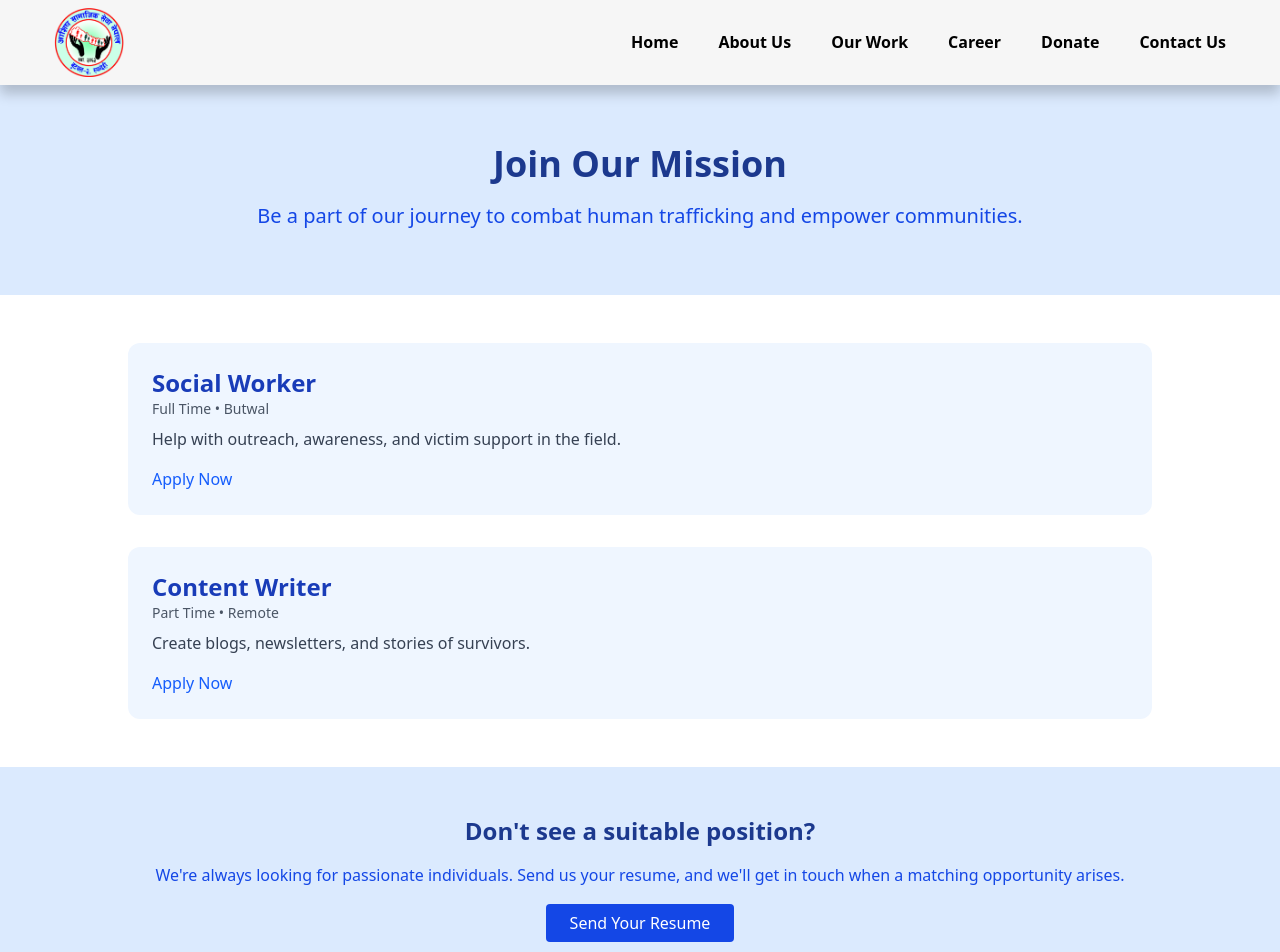
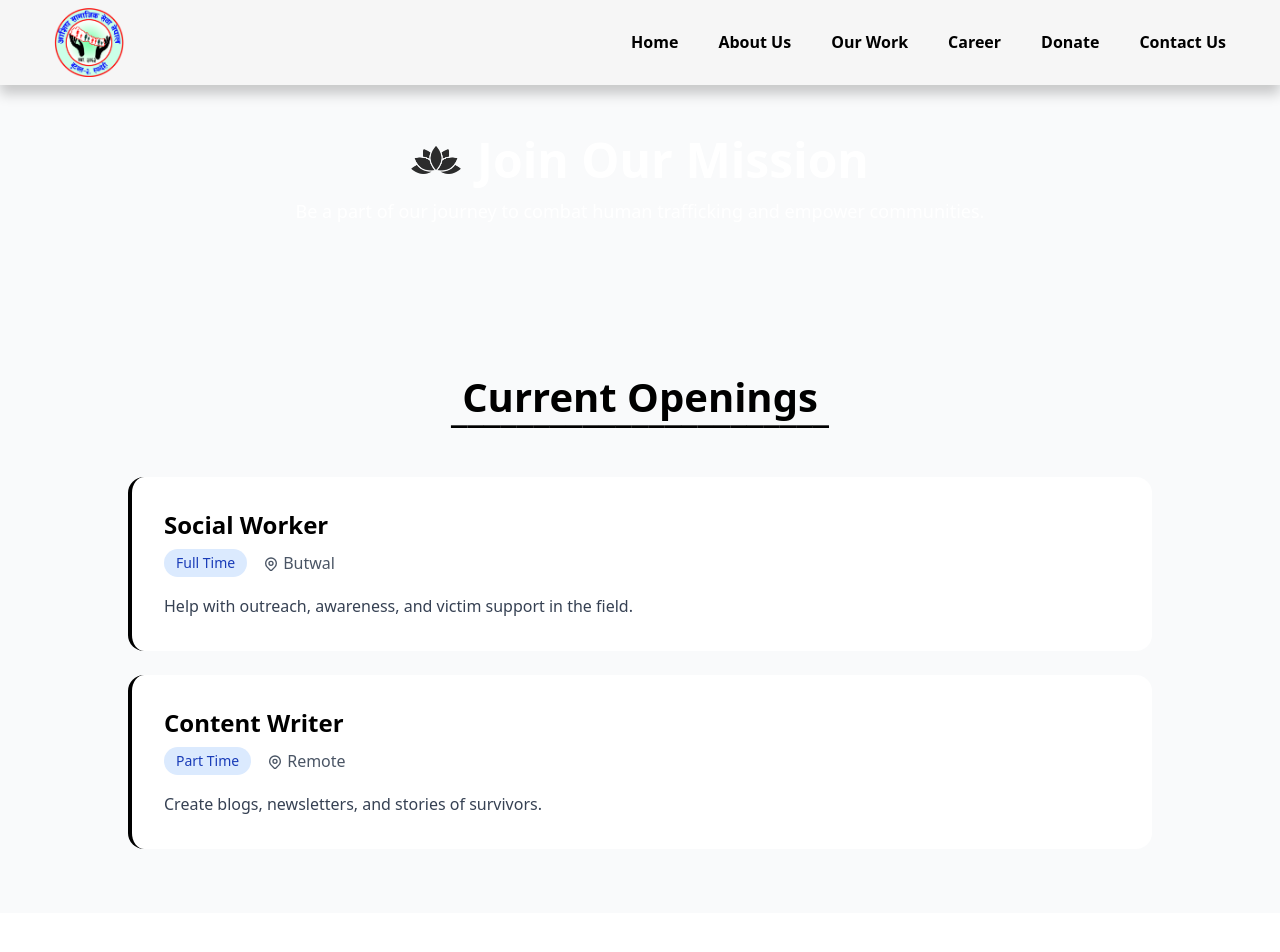
Before and after one commit to poshan25/ashishService, a React (Vite) app: page /career in a window 1280 px wide. Shown: the top 952 px of the page. Built offline with nearby package versions, Linux system fonts and the light colour scheme.

Commit message:
add new features

```diff
--- a/package.json
+++ b/package.json
@@ -14,9 +14,12 @@
   "dependencies": {
     "@tailwindcss/vite": "^4.1.7",
     "framer-motion": "^12.15.0",
+    "i18next": "^25.2.1",
+    "i18next-browser-languagedetector": "^8.1.0",
     "lucide-react": "^0.511.0",
     "react": "^19.1.0",
     "react-dom": "^19.1.0",
+    "react-i18next": "^15.5.2",
     "react-router-dom": "^7.6.1",
     "react-spinners": "^0.17.0",
     "tailwindcss": "^4.1.7"
--- a/src/components/Home/HeroSection.jsx
+++ b/src/components/Home/HeroSection.jsx
@@ -100,7 +100,12 @@ const HeroSection = () => {
           Relief Act.
         </p>
 
-<Button text={"TAKE ACTION NOW"} style={"bg-[#00b8db]  cursor-pointer text-white px-8 py-3 rounded-full  transition-all text-lg"}/>
+        <Button
+          text={"TAKE ACTION NOW"}
+          styling={
+            "cursor-pointer text-white px-8 py-3 rounded-full  transition-all text-lg"
+          }
+        />
         {/* <button
           onMouseEnter={(e) =>
             (e.currentTarget.style.backgroundColor = "var(--color-hover)")
--- a/src/components/Layout/Button.jsx
+++ b/src/components/Layout/Button.jsx
@@ -32,11 +32,12 @@
 
 import React from 'react';
 
-const Button = ({ text, onClick, style }) => {
+const Button = ({ text, onClick, styling, style }) => {
   return (
     <button
       onClick={onClick}
-      className={`transition-all duration-300 transform hover:scale-80 hover:text-xl ${style}`}
+      style={{ background: "var(--color-btnColor)" }}
+      className={`transition-all duration-300 transform hover:scale-80 hover:text-xl ${styling} `}
     >
       {text}
     </button>
--- a/src/components/Layout/Footer.jsx
+++ b/src/components/Layout/Footer.jsx
@@ -71,7 +71,7 @@ const Footer = () => {
             >
               SIGN UP
             </button> */}
-                              <Button  text={"SIGN UP"}  style={"bg-[#00b8db] cursor-pointer hover:bg-blue-400 text-white px-3 py-1 text-sm"} />
+                              <Button  text={"SIGN UP"}  styling={"bg-[#00b8db] cursor-pointer hover:bg-blue-400 text-white px-3 py-1 text-sm"} />
 
           </div>
         </div>
--- a/src/components/Section/Career.jsx
+++ b/src/components/Section/Career.jsx
@@ -1,3 +1,5 @@
+
+
 import React from "react";
 
 const jobs = [
@@ -5,7 +7,8 @@ const jobs = [
     title: "Social Worker",
     type: "Full Time",
     location: "Butwal",
-    description: "Help with outreach, awareness, and victim support in the field.",
+    description:
+      "Help with outreach, awareness, and victim support in the field.",
     applyLink: "mailto:assn2063@gmail.com",
   },
   {
@@ -17,45 +20,171 @@ const jobs = [
   },
 ];
 
-
 const Career = () => {
   return (
-    <main>
+    <main className="bg-gray-50">
       {/* Hero Section */}
-      <section className="bg-blue-100 mt-20 py-16 text-center">
-        <h1 className="text-4xl font-bold text-blue-900 mb-4">Join Our Mission</h1>
-        <p className="text-lg text-blue-700">
-          Be a part of our journey to combat human trafficking and empower communities.
+      <section className="py-20  text-white mt-10">
+        <div className="max-w-7xl mx-auto px-4 sm:px-6 lg:px-8 text-center">
+          <div className="flex gap-4 p-4  items-center justify-center">
+            <img
+              className="max-w-[50px]"
+              src="images/logolotus.png"
+              alt="lotus logo"
+            />
+
+            <h1
+              style={{ color: "var(--color-subHeading)" }}
+              className="text-4xl md:text-5xl font-bold "
+            >
+              Join Our Mission
+            </h1>
+          </div>
+
+          <p
+            style={{ color: "var(--color-lotusFont)" }}
+            className="leading-tight text-[18px] max-w-3xl mx-auto"
+          >
+            Be a part of our journey to combat human trafficking and empower
+            communities.
           </p>
+        </div>
       </section>
 
       {/* Job Listings */}
-      <section className="py-12 px-6 bg-white">
-        <div className="max-w-5xl mx-auto space-y-8">
+      <section className="py-16 px-4 sm:px-6 lg:px-8">
+        <div className="max-w-5xl mx-auto">
+<div
+        style={{ color: "var(--color-title)" }}
+        className="text-center text-[40px]  font-bold mb-10"
+      >
+        Current Openings
+        <div
+          style={{ color: "var(--color-title2)" }}
+          className="mt-[-50px] "
+        >
+          _______________________
+        </div>
+      </div>
+
+          <div className="space-y-6">
             {jobs.map((job, index) => (
-            <div key={index} className="bg-blue-50 p-6 rounded-lg shadow-md">
-              <h2 className="text-2xl font-semibold text-blue-800">{job.title}</h2>
-              <p className="text-sm text-gray-600 mb-2">
-                {job.type} • {job.location}
+              <div
+                key={index}
+                className="bg-white p-8 rounded-xl shadow-lg hover:shadow-xl transition-shadow duration-300 border-l-4"
+                style={{ borderLeftColor: "var(--color-title)" }}
+              >
+                <div className="flex flex-col md:flex-row md:justify-between md:items-center">
+                  <div className="mb-4 md:mb-0">
+                    <h3
+                      className="text-2xl font-bold"
+                      style={{ color: "var(--color-title)" }}
+                    >
+                      {job.title}
+                    </h3>
+                    <div className="flex items-center mt-2 space-x-4">
+                      <span className="inline-flex items-center px-3 py-1 rounded-full text-sm font-medium bg-blue-100 text-blue-800">
+                        {job.type}
+                      </span>
+                      <span className="text-gray-600">
+                        <svg
+                          className="w-4 h-4 inline mr-1"
+                          fill="none"
+                          stroke="currentColor"
+                          viewBox="0 0 24 24"
+                          xmlns="http://www.w3.org/2000/svg"
+                        >
+                          <path
+                            strokeLinecap="round"
+                            strokeLinejoin="round"
+                            strokeWidth={2}
+                            d="M17.657 16.657L13.414 20.9a1.998 1.998 0 01-2.827 0l-4.244-4.243a8 8 0 1111.314 0z"
+                          />
+                          <path
+                            strokeLinecap="round"
+                            strokeLinejoin="round"
+                            strokeWidth={2}
+                            d="M15 11a3 3 0 11-6 0 3 3 0 016 0z"
+                          />
+                        </svg>
+                        {job.location}
+                      </span>
+                    </div>
+                  </div>
+                  <a
+                    href={job.applyLink}
+                    className="inline-flex items-center px-6 py-3 rounded-md font-medium transition-colors duration-200"
+
+                    style={{
+                      backgroundColor: "var(--color-btnColor)",
+                      color: "white",
+                    }}
+                    onMouseEnter={(e) => (e.target.style.opacity = "0.9")}
+                    onMouseLeave={(e) => (e.target.style.opacity = "1")}
+                  >
+                    Apply Now
+                    <svg
+                      className="w-4 h-4 ml-2"
+                      fill="none"
+                      stroke="currentColor"
+                      viewBox="0 0 24 24"
+                      xmlns="http://www.w3.org/2000/svg"
+                    >
+                      <path
+                        strokeLinecap="round"
+                        strokeLinejoin="round"
+                        strokeWidth={2}
+                        d="M14 5l7 7m0 0l-7 7m7-7H3"
+                      />
+                    </svg>
+                  </a>
+                </div>
+                <p className="mt-4 text-gray-700 leading-relaxed">
+                  {job.description}
                 </p>
-              <p className="text-gray-700 mb-4">{job.description}</p>
-              <a href={job.applyLink} className="text-blue-600 hover:underline">
-                Apply Now
-              </a>
               </div>
             ))}
           </div>
+        </div>
       </section>
 
-      {/* CTA */}
-      <section className="bg-blue-100 py-12 text-center">
-        <h3 className="text-2xl font-bold text-blue-900 mb-4">Don't see a suitable position?</h3>
-        <p className="text-blue-700 mb-6">
-          We're always looking for passionate individuals. Send us your resume, and we'll get in touch when a matching opportunity arises.
+      {/* CTA Section */}
+      <section className="py-16 px-4 sm:px-6 lg:px-8 bg-white">
+        <div className="max-w-4xl mx-auto text-center">
+          <div className="bg-gray-50 p-8 md:p-10 rounded-xl shadow-inner">
+            <h3
+              className="text-2xl md:text-3xl font-bold mb-4"
+              style={{ color: "var(--color-title)" }}
+            >
+              Don't see a suitable position?
+            </h3>
+            <p className="text-lg text-gray-600 mb-8 max-w-2xl mx-auto">
+              We're always looking for passionate individuals. Send us your
+              resume, and we'll get in touch when a matching opportunity arises.
             </p>
-        <a href="mailto:assn2063@gmail.com" className="bg-blue-700 text-white px-6 py-2 rounded hover:bg-blue-800">
+            <a
+              href="mailto:assn2063@gmail.com"
+              className="inline-flex items-center px-8 py-3 rounded-md text-lg font-medium text-white transition-colors duration-200 hover:opacity-90"
+              style={{ backgroundColor: "var(--color-title)" }}
+            >
               Send Your Resume
+              <svg
+                className="w-5 h-5 ml-2"
+                fill="none"
+                stroke="currentColor"
+                viewBox="0 0 24 24"
+                xmlns="http://www.w3.org/2000/svg"
+              >
+                <path
+                  strokeLinecap="round"
+                  strokeLinejoin="round"
+                  strokeWidth={2}
+                  d="M3 8l7.89 5.26a2 2 0 002.22 0L21 8M5 19h14a2 2 0 002-2V7a2 2 0 00-2-2H5a2 2 0 00-2 2v10a2 2 0 002 2z"
+                />
+              </svg>
             </a>
+          </div>
+        </div>
       </section>
     </main>
   );
--- a/src/components/Section/WhyUs.jsx
+++ b/src/components/Section/WhyUs.jsx
@@ -93,7 +93,7 @@ const WhyUs = ({ numbers, info, text, background }) => {
 
 
 
-        <Button  onClick={handleClick}   text={"Learn More"}  style="bg-[#00b8db] mt-8 cursor-pointer text-white px-5 py-2 rounded-full text-xl"/>
+        <Button  onClick={handleClick}   text={"Learn More"}  styling="bg-[#00b8db] mt-8 cursor-pointer text-white px-5 py-2 rounded-full text-xl"/>
         {/* <button onClick={handleClick}
           className="border-2 cursor-pointer border-blue-700 text-blue-800 hover:bg-blue-700 hover:text-white rounded-full p-2 mt-10 transition-all duration-300"
         >
--- /dev/null
+++ b/src/i18n.js
@@ -0,0 +1,19 @@
+import i18n from 'i18next'
+import LanguageDetector from 'i18next-browser-languagedetector'
+import { initReactI18next } from 'react-i18next'
+
+i18n.use(LanguageDetector).use(initReactI18next).init({
+    debug: true,
+    lng: "en",
+    resources: {
+        en: {
+
+        },
+        fr: {
+
+        },
+        hi: {
+
+        }
+    }
+})
--- a/src/index.css
+++ b/src/index.css
@@ -220,7 +220,6 @@ Disabled button states or inactive elements. */
 
         --color-title: #0b9efa;
 
-
     --color-title2: #00b8db;
 
     /* subheading color */
```
Also changed, not shown: src/components/Section/Donate.jsx (+14 -16 lines), src/components/pages/OurWork.jsx (line endings or trailing spaces), 1 other file (tests, documents, lock files or other folders). Lines whose indentation alone changed are shown as unchanged.
